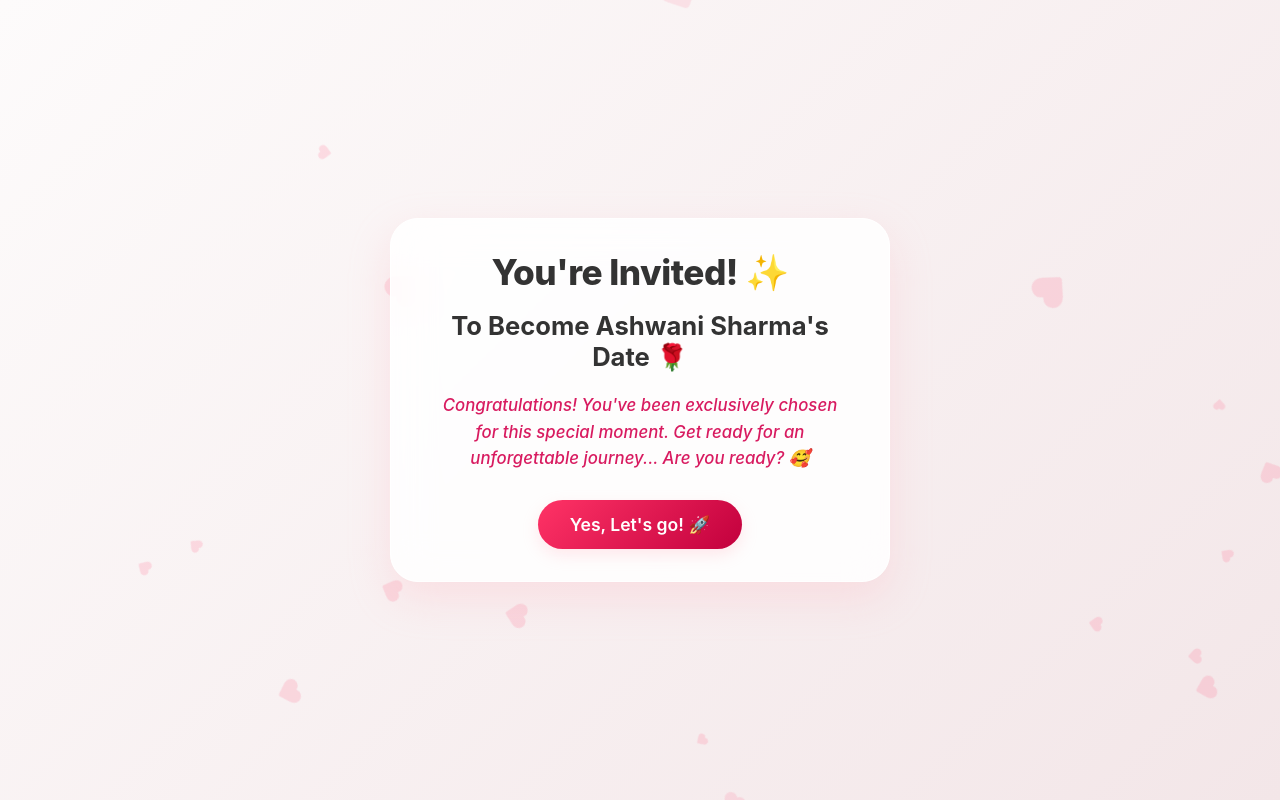
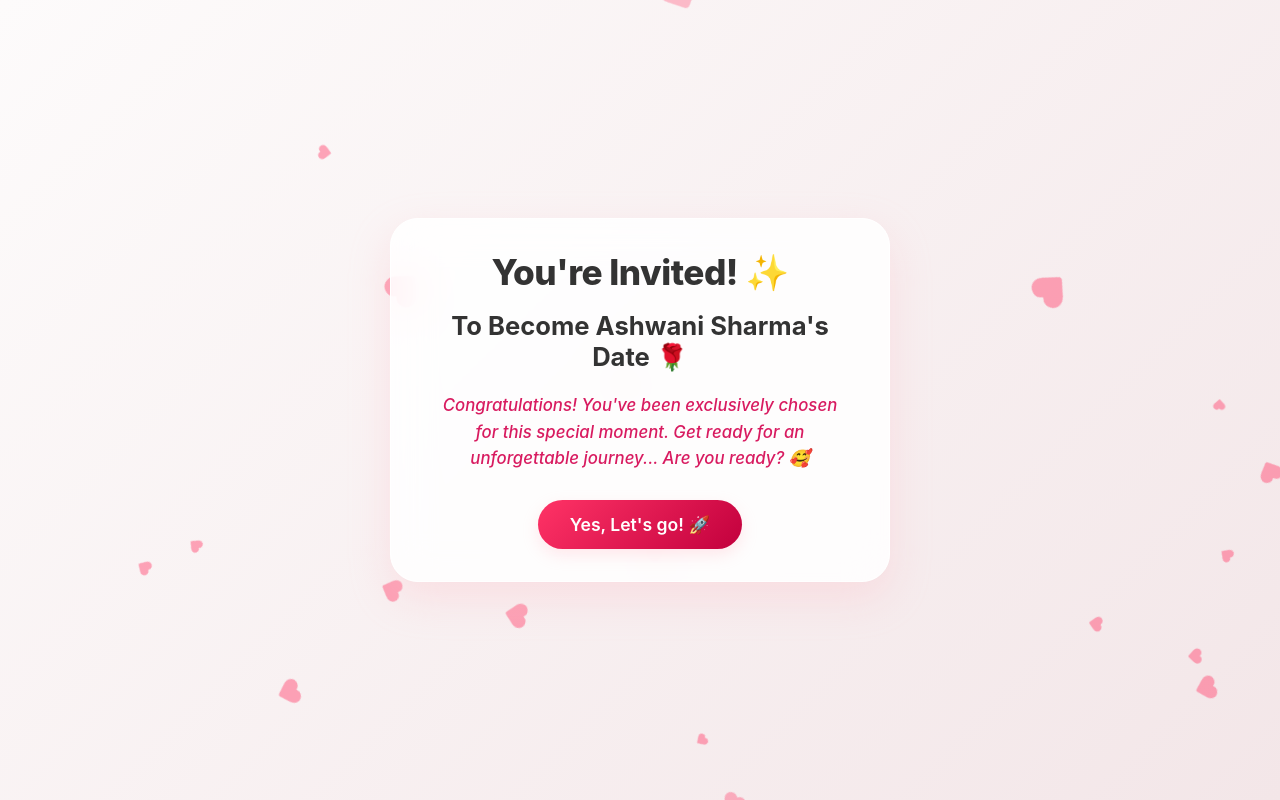
Before and after one commit to nknitishsingh94/Dating-App, a React (Vite) app: page / in a window 1280 px wide. Built offline with nearby package versions, Linux system fonts and the light colour scheme.

Commit message:
style: Make floating background hearts darker and more visible

```diff
--- a/src/index.css
+++ b/src/index.css
@@ -375,7 +375,7 @@ input[type="file"]::file-selector-button:hover {
 .heart-bubble {
   position: absolute;
   bottom: -100px;
-  color: rgba(255, 107, 139, 0.2);
+  color: rgba(255, 80, 120, 0.5);
   animation: floatUp 10s linear infinite;
 }
 
```
